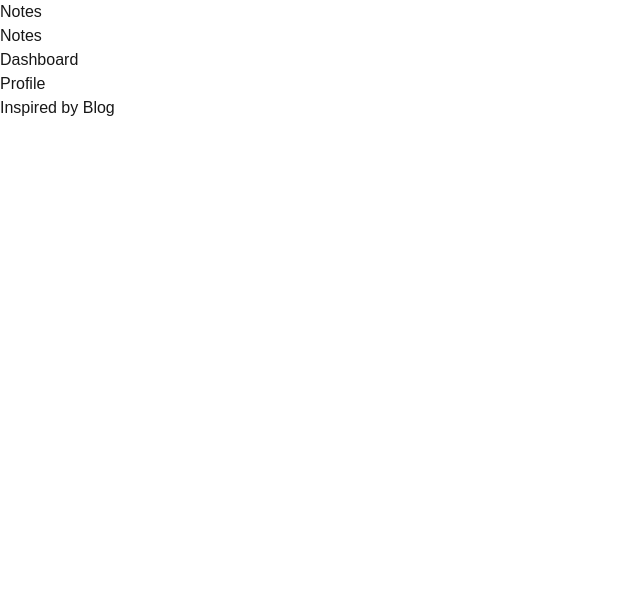
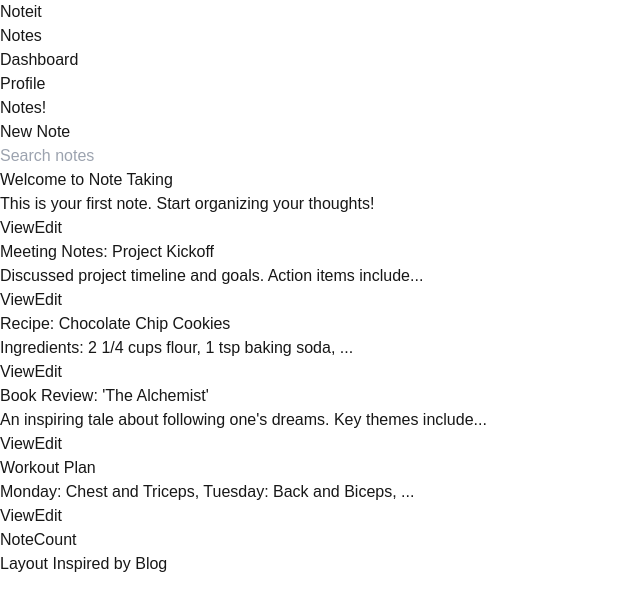
Before and after one commit to Samarth061/NoteApp-Njs, a Next.js app: page / in a window 1280 px wide. Shown: the top 610 px of the page, without its empty margins (0-640 px from the left). Built offline with nearby package versions, Linux system fonts and the light colour scheme.

Commit message:
Body created, Search function implemented

```diff
--- a/src/app/layout.tsx
+++ b/src/app/layout.tsx
@@ -3,6 +3,7 @@ import { Geist, Geist_Mono } from "next/font/google";
 import "./globals.css";
 import Header from "@/components/Header";
 import Footer from "@/components/Footer";
+import Body from "../components/Body";
 
 const geistSans = Geist({
   variable: "--font-geist-sans",
@@ -14,9 +15,9 @@ const geistMono = Geist_Mono({
   subsets: ["latin"],
 });
 
-export const metadata: Metadata = {
-  title: "Create Next App",
-  description: "Generated by create next app",
+export const meta: Metadata = {
+  title: "Noteit",
+  description: "Noteit is a note-taking app",
 };
 
 export default function RootLayout({
@@ -28,9 +29,11 @@ export default function RootLayout({
     <html lang="en">
       {/* className={`${geistSans.variable} ${geistMono.variable} antialiased "grid grid-rows-[20px_1fr_20px] items-center
         justify-items-center min-h-screen p-8 pb-20 gap-16 sm:p-20 font-[family-name:var(--font-geist-sans)]"`} */}
-      <body className="flex flex-col min-h-screen ">
+      <body className="flex flex-col min-h-screen">
         <Header />
-        <div className="flex-grow">{children}</div>
+        <main className="flex-1 overflow-auto">
+          <Body />
+        </main>
         <Footer />
       </body>
     </html>
--- /dev/null
+++ b/src/components/Body.tsx
@@ -0,0 +1,26 @@
+"use client";
+
+import React, { useState } from "react";
+import NewNotebutton from "./NewNotebutton";
+import SearchNotes from "./SearchNotes";
+import NoteBox from "./NoteBox";
+import NoteCount from "./NoteCount";
+
+export default function () {
+  const [searchTerm, setSearchTerm] = useState("");
+  const [noteCount, setNoteCount] = useState(0);
+
+  return (
+    <div className="flex flex-col gap-6">
+      <p>Notes!</p>
+      <NewNotebutton />
+      <SearchNotes searchTerm={searchTerm} setSearchTerm={setSearchTerm} />
+      <NoteBox
+        searchTerm={searchTerm}
+        noteCount={noteCount}
+        setNoteCount={setNoteCount}
+      />
+      <NoteCount noteCount={noteCount} />
+    </div>
+  );
+}
--- a/src/components/Footer.tsx
+++ b/src/components/Footer.tsx
@@ -2,7 +2,7 @@ export default function Footer() {
   return (
     <footer className="w-full bg-gray-800 p-4 text-center text-white">
       <p>
-        Inspired by{" "}
+        Layout Inspired by{" "}
         <a
           href="https://www.spithacode.com/blog/nextjs-15-deep-dive-building-notes-app-advanced-features"
           target="_blank"
--- a/src/components/Header.tsx
+++ b/src/components/Header.tsx
@@ -2,7 +2,7 @@ export default function Header() {
   return (
     <>
       <header className="flex w-full justify-between items-center bg-blue-600 p-4">
-        <h1 className="font-bold text-lg ml-10">Notes</h1>
+        <h1 className="font-bold text-lg ml-10">Noteit</h1>
         <div className="flex mr-10 text-sm justify-between gap-4">
           <h2>Notes</h2>
           <h2>Dashboard</h2>
--- /dev/null
+++ b/src/components/NewNotebutton.tsx
@@ -0,0 +1,11 @@
+import React from "react";
+
+export default function NewNotebutton() {
+  return (
+    <div>
+      <button className="bg-blue-500 hover:bg-blue-700 text-white font-bold py-2 px-4 rounded">
+        New Note
+      </button>
+    </div>
+  );
+}
--- /dev/null
+++ b/src/components/NoteBox.tsx
@@ -0,0 +1,46 @@
+"use client";
+
+import React from "react";
+import { mockNotes } from "./data";
+
+type NoteBoxProps = {
+  searchTerm: string;
+  noteCount: number;
+  setNoteCount: React.Dispatch<React.SetStateAction<number>>;
+};
+
+export default function NoteBox({
+  searchTerm,
+  noteCount,
+  setNoteCount,
+}: NoteBoxProps) {
+  const filteredNotes = mockNotes.filter((note) =>
+    note.title.toLowerCase().includes(searchTerm.toLowerCase())
+  );
+
+  return (
+    <div className="grid gap-4 grid-cols-1 md:grid-cols-2 lg:grid-cols-3">
+      {filteredNotes.map((note) => (
+        <div
+          key={note.id}
+          className="p-4 border rounded-lg shadow hover:shadow-lg transition"
+        >
+          <h2 className="text-xl font-bold mb-2">{note.title}</h2>
+          <p className="text-sm text-gray-600 mb-4">
+            {note.description.length > 100
+              ? `${note.description.slice(0, 97)}...`
+              : note.description}
+          </p>
+          <div className="flex justify-between">
+            <button className="px-4 py-2 text-white bg-blue-500 rounded">
+              View
+            </button>
+            <button className="px-4 py-2 text-white bg-gray-500 rounded">
+              Edit
+            </button>
+          </div>
+        </div>
+      ))}
+    </div>
+  );
+}
--- /dev/null
+++ b/src/components/NoteCount.tsx
@@ -0,0 +1,7 @@
+type NoteCountProps = {
+  noteCount: number;
+};
+
+export default function NoteCount(noteCount: NoteCountProps) {
+  return <div>NoteCount</div>;
+}
--- /dev/null
+++ b/src/components/SearchNotes.tsx
@@ -0,0 +1,23 @@
+import React from "react";
+
+export default function ({
+  searchTerm,
+  setSearchTerm,
+}: {
+  searchTerm: string;
+  setSearchTerm: Function;
+}) {
+  return (
+    <>
+      <input
+        type="text"
+        id="search-notes"
+        name="search-notes"
+        placeholder="Search notes"
+        className="border-2 border-gray-300 p-2 rounded-lg w-48"
+        value={searchTerm}
+        onChange={(e) => setSearchTerm(e.target.value)}
+      />
+    </>
+  );
+}
--- /dev/null
+++ b/src/components/data.ts
@@ -0,0 +1,35 @@
+export type Note = {
+    id: number;
+    title: string;
+    description: string;
+  };
+
+export const mockNotes: Note[] = [
+    {
+      id: 1,
+      title: "Welcome to Note Taking",
+      description: "This is your first note. Start organizing your thoughts!",
+    },
+    {
+      id: 2,
+      title: "Meeting Notes: Project Kickoff",
+      description:
+        "Discussed project timeline and goals. Action items include...",
+    },
+    {
+      id: 3,
+      title: "Recipe: Chocolate Chip Cookies",
+      description: "Ingredients: 2 1/4 cups flour, 1 tsp baking soda, ...",
+    },
+    {
+      id: 4,
+      title: "Book Review: 'The Alchemist'",
+      description:
+        "An inspiring tale about following one's dreams. Key themes include...",
+    },
+    {
+      id: 5,
+      title: "Workout Plan",
+      description: "Monday: Chest and Triceps, Tuesday: Back and Biceps, ...",
+    },
+  ];
```
